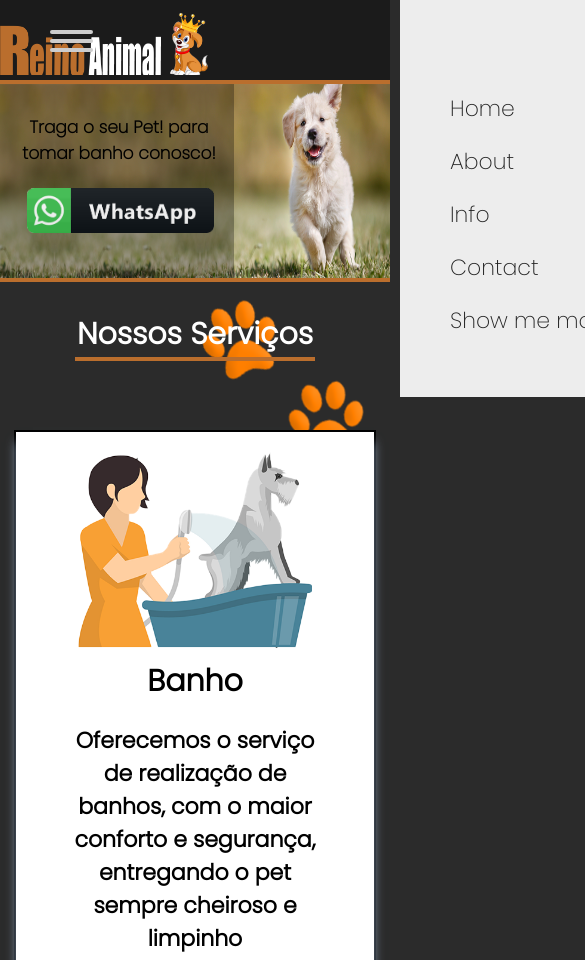
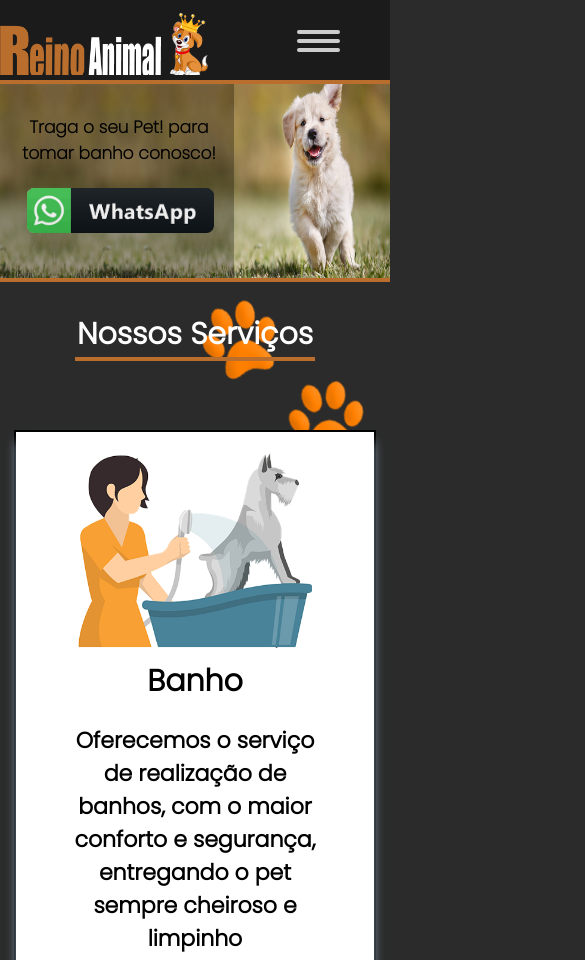
Before and after one commit to hlpires/reinoAnimalProject, a plain HTML site: page index.html in a window 390 px wide. Shown: the top 960 px of the page, 585 px wide, since content can reach past the window. Drawn offline with Linux system fonts and the light colour scheme.

Commit message:
Update main.css

```diff
--- a/main.css
+++ b/main.css
@@ -54,8 +54,8 @@ a:hover {
   display: block;
   position: relative;
   top: 30px;
-  left: 50px;
-
+  right: 50px;
+  float: right;
   z-index: 1;
 
   -webkit-user-select: none;
```
